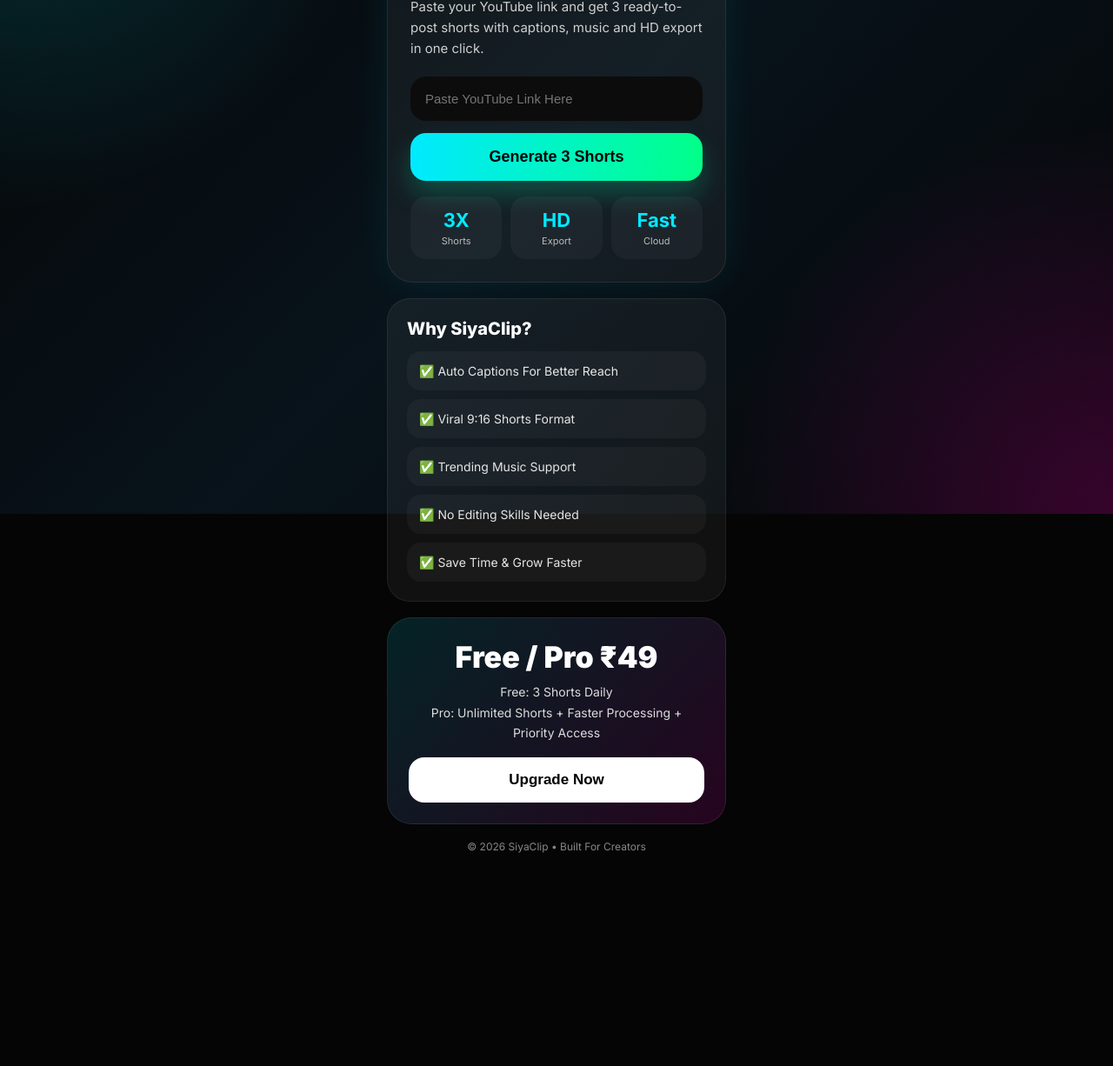
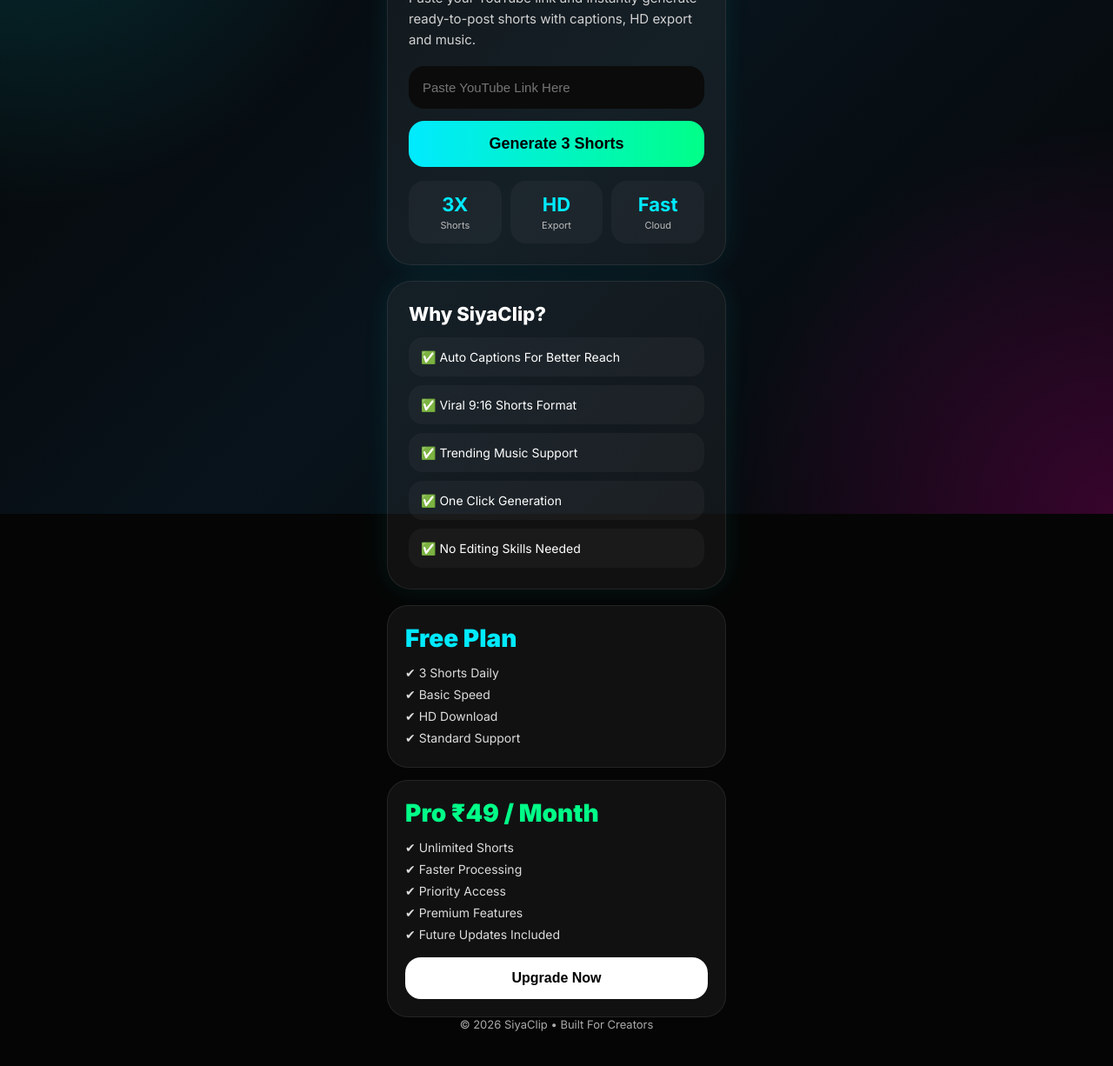
Before and after one commit to tribhuwannishad999-spec/siyaclip, a plain HTML site: page index.html in a window 1280 px wide. Shown: the part 209-1435 px from the top of the page at 87% size. Before the commit the page ends 1220 px from the top, so only its background shows below. Drawn offline with Linux system fonts and the light colour scheme.

Commit message:
Refactor styles and update content in index.html
Updated styles and content in index.html for improved layout and readability.

```diff
--- a/index.html
+++ b/index.html
@@ -11,7 +11,6 @@
 font-family:'Inter',sans-serif;
 background:#050505;
 color:#fff;
-overflow-x:hidden;
 }
 body:before{
 content:"";
@@ -21,13 +20,6 @@
 radial-gradient(circle at top left,#00eaff33,transparent 30%),
 radial-gradient(circle at bottom right,#ff00c833,transparent 30%),
 linear-gradient(135deg,#050505,#08131b,#050505);
-z-index:-2;
-}
-body:after{
-content:"";
-position:fixed;
-inset:0;
-backdrop-filter:blur(0px);
 z-index:-1;
 }
 .wrap{
@@ -39,12 +31,11 @@
 display:flex;
 justify-content:space-between;
 align-items:center;
-margin-bottom:25px;
+margin-bottom:20px;
 }
 .logo{
-font-size:32px;
+font-size:30px;
 font-weight:900;
-letter-spacing:-1px;
 }
 .logo span{
 background:linear-gradient(90deg,#00eaff,#00ff88);
@@ -52,64 +43,60 @@
 -webkit-text-fill-color:transparent;
 }
 .badge{
-padding:9px 14px;
+padding:8px 14px;
 border-radius:30px;
 font-size:12px;
 font-weight:700;
 background:rgba(255,255,255,.06);
 border:1px solid rgba(255,255,255,.08);
 }
-.hero{
+.card{
 background:rgba(255,255,255,.05);
 border:1px solid rgba(255,255,255,.08);
-border-radius:30px;
-padding:26px;
-box-shadow:0 0 40px rgba(0,255,255,.08);
+border-radius:28px;
+padding:24px;
+margin-bottom:18px;
+box-shadow:0 0 30px rgba(0,255,255,.08);
 }
-.hero h1{
+h1{
 font-size:38px;
 line-height:1.05;
 font-weight:900;
 margin-bottom:14px;
-letter-spacing:-1px;
 }
-.hero h1 span{
-color:#00eaff;
-}
+h1 span{color:#00eaff}
 .sub{
-color:#cfcfcf;
 font-size:15px;
+color:#d3d3d3;
 line-height:1.6;
-margin-bottom:20px;
+margin-bottom:18px;
 }
 .input{
 width:100%;
-padding:17px;
+padding:16px;
 border:none;
 outline:none;
 border-radius:18px;
-background:#0c0c0c;
+background:#0b0b0b;
 color:#fff;
+margin-bottom:14px;
 font-size:15px;
-margin-bottom:14px;
 }
 .btn{
 width:100%;
-padding:17px;
+padding:16px;
 border:none;
 border-radius:18px;
 font-size:18px;
 font-weight:800;
-cursor:pointer;
 background:linear-gradient(90deg,#00eaff,#00ff88);
 color:#000;
-box-shadow:0 15px 30px rgba(0,255,180,.22);
 }
 .stats{
 display:grid;
 grid-template-columns:1fr 1fr 1fr;
 gap:10px;
-margin-top:18px;
+margin-top:16px;
 }
 .stat{
 background:rgba(255,255,255,.04);
@@ -120,21 +107,14 @@
 .stat h3{
 font-size:22px;
 color:#00eaff;
-margin-bottom:4px;
 }
 .stat p{
 font-size:11px;
 color:#bbb;
-}
-.section{
-margin-top:18px;
-background:rgba(255,255,255,.05);
-border-radius:26px;
-padding:22px;
-border:1px solid rgba(255,255,255,.07);
+margin-top:4px;
 }
 .title{
-font-size:20px;
+font-size:22px;
 font-weight:800;
 margin-bottom:14px;
 }
@@ -143,46 +123,49 @@
 gap:10px;
 }
 .item{
+background:rgba(255,255,255,.04);
 padding:14px;
 border-radius:16px;
-background:rgba(255,255,255,.04);
 font-size:14px;
-color:#e6e6e6;
 }
-.price{
-margin-top:18px;
-padding:24px;
-border-radius:28px;
-background:linear-gradient(135deg,#00eaff22,#ff00c822);
+.planwrap{
+display:grid;
+gap:14px;
+}
+.plan{
+padding:20px;
+border-radius:24px;
+background:rgba(255,255,255,.05);
 border:1px solid rgba(255,255,255,.08);
-text-align:center;
 }
-.price h2{
-font-size:34px;
+.plan h2{
+font-size:28px;
 font-weight:900;
-margin-bottom:8px;
+margin-bottom:10px;
 }
-.price p{
+.free h2{color:#00eaff}
+.pro h2{color:#00ff88}
+.plan p{
 font-size:14px;
+line-height:1.8;
 color:#ddd;
-line-height:1.7;
-margin-bottom:16px;
 }
 .white{
 width:100%;
-padding:16px;
+padding:15px;
 border:none;
 border-radius:18px;
-font-size:17px;
+font-size:16px;
 font-weight:800;
 background:#fff;
 color:#000;
+margin-top:14px;
 }
-.footer{
+.note{
 text-align:center;
-color:#888;
-font-size:12px;
-padding:18px 0 10px;
+font-size:13px;
+color:#aaa;
+padding-bottom:20px;
 }
 </style>
 </head>
@@ -195,11 +178,11 @@
 <div class="badge">TRENDING AI</div>
 </div>
 
-<div class="hero">
-<h1>Make <span>Viral Shorts</span> From Any Video</h1>
+<div class="card">
+<h1>Create <span>Viral Shorts</span> Fast</h1>
 
 <div class="sub">
-Paste your YouTube link and get 3 ready-to-post shorts with captions, music and HD export in one click.
+Paste your YouTube link and instantly generate ready-to-post shorts with captions, HD export and music.
 </div>
 
 <input class="input" type="text" placeholder="Paste YouTube Link Here">
@@ -222,27 +205,44 @@
 </div>
 </div>
 
-<div class="section">
+<div class="card">
 <div class="title">Why SiyaClip?</div>
 <div class="list">
 <div class="item">✅ Auto Captions For Better Reach</div>
 <div class="item">✅ Viral 9:16 Shorts Format</div>
 <div class="item">✅ Trending Music Support</div>
+<div class="item">✅ One Click Generation</div>
 <div class="item">✅ No Editing Skills Needed</div>
-<div class="item">✅ Save Time & Grow Faster</div>
 </div>
 </div>
 
-<div class="price">
-<h2>Free / Pro ₹49</h2>
+<div class="planwrap">
+
+<div class="plan free">
+<h2>Free Plan</h2>
 <p>
-Free: 3 Shorts Daily <br>
-Pro: Unlimited Shorts + Faster Processing + Priority Access
+✔ 3 Shorts Daily<br>
+✔ Basic Speed<br>
+✔ HD Download<br>
+✔ Standard Support
+</p>
+</div>
+
+<div class="plan pro">
+<h2>Pro ₹49 / Month</h2>
+<p>
+✔ Unlimited Shorts<br>
+✔ Faster Processing<br>
+✔ Priority Access<br>
+✔ Premium Features<br>
+✔ Future Updates Included
 </p>
 <button class="white">Upgrade Now</button>
 </div>
 
-<div class="footer">
+</div>
+
+<div class="note">
 © 2026 SiyaClip • Built For Creators
 </div>
 
```
